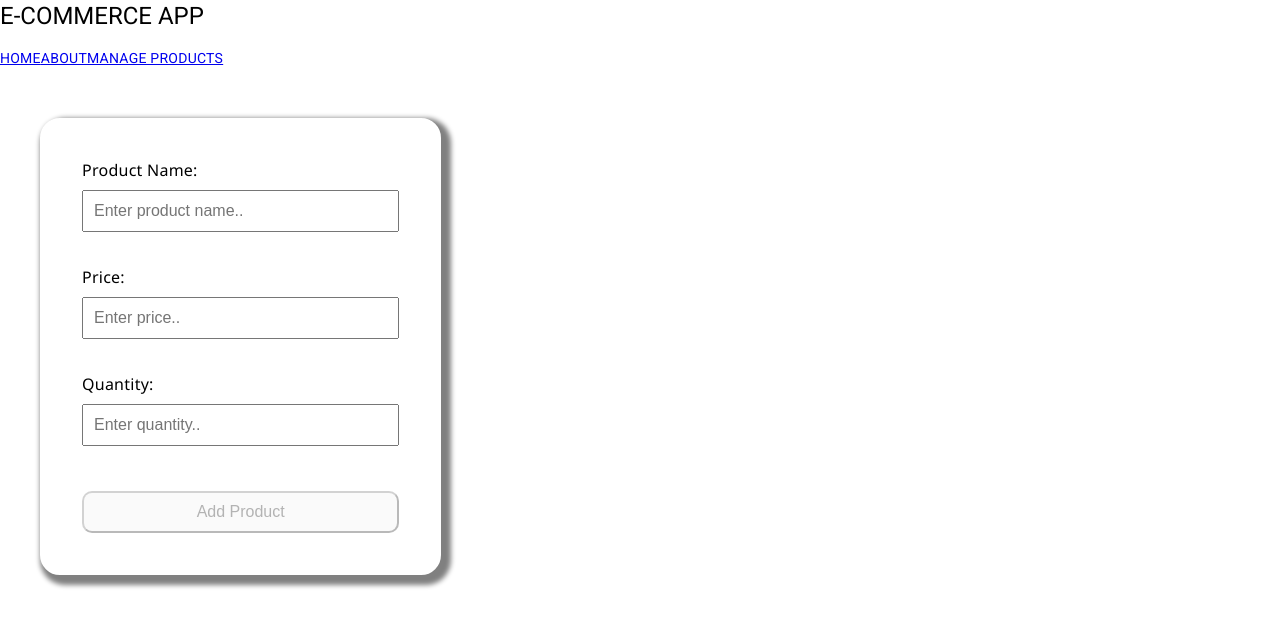
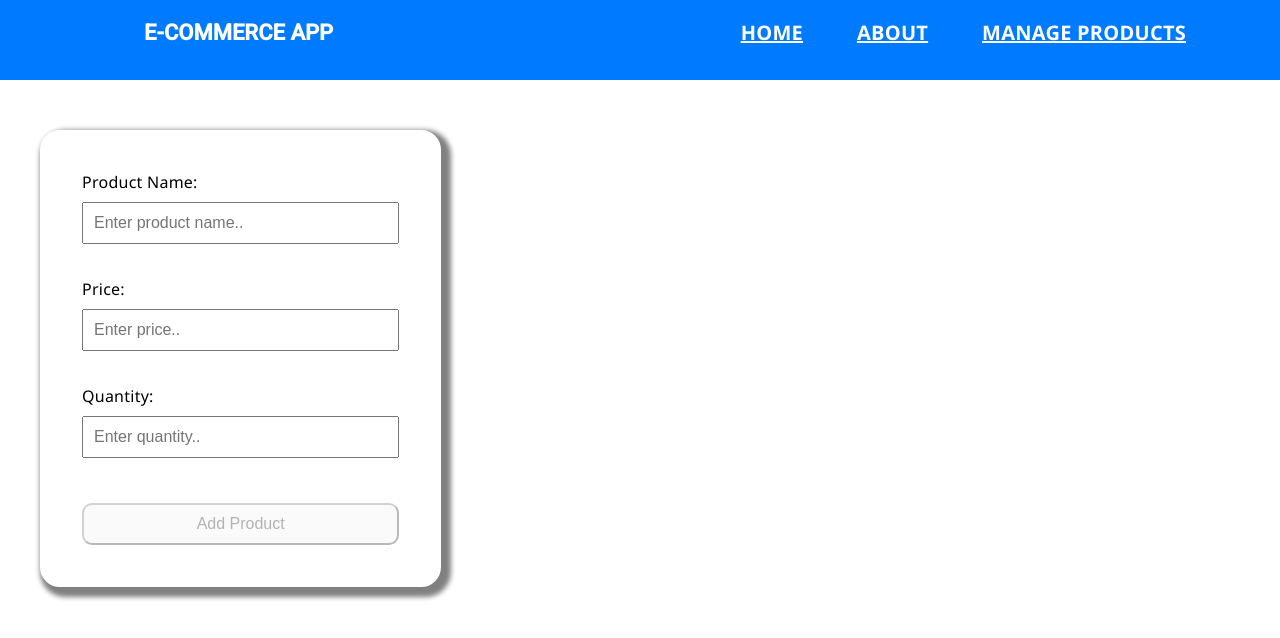
Before and after one commit to KamalPrashanth21/Angular-FrontEnd, an Angular app in the folder ecommerce/: page / in a window 1280 px wide. Shown: the top 638 px of the page. Built offline with nearby package versions, Linux system fonts and the light colour scheme; no server answers.

Commit message:
Navbar added

```diff
--- a/ecommerce/src/app/app.component.css
+++ b/ecommerce/src/app/app.component.css
@@ -55,3 +55,51 @@ input{
     margin-top: 30px;
     padding-left: 10px;
 }
+
+/* for navbar */
+/* Navbar Styling */
+.navbar {
+    background-color: #007bff; /* Bootstrap Primary Color */
+    padding: 15px 20px;
+    display: flex;
+    justify-content: space-between;
+    align-items: center;
+    color: white;
+  }
+
+  /* Container for navbar items */
+  .nav-container {
+    display: flex;
+    width: 100%;
+    justify-content: space-between;
+    align-items: baseline;
+  }
+
+  /* Logo */
+  .logo {
+    font-size: 22px;
+    font-weight: bold;
+    margin-left: 10%;
+  }
+
+  /* Navigation links */
+  .nav-links {
+    display: flex;
+    gap: 30px;
+    margin-right: 5%;
+  }
+
+  .nav-link {
+    font-weight: bold;
+    color: white;
+    font-size: 20px;
+    padding: 8px 12px;
+    border-radius: 5px;
+    font-family: 'Segoe UI', Tahoma, Geneva, Verdana, sans-serif ;
+    transition: background 0.3s ease;
+  }
+
+  /* Hover effect */
+  .nav-link:hover {
+    background-color: rgba(255, 255, 255, 0.2);
+  }
```
